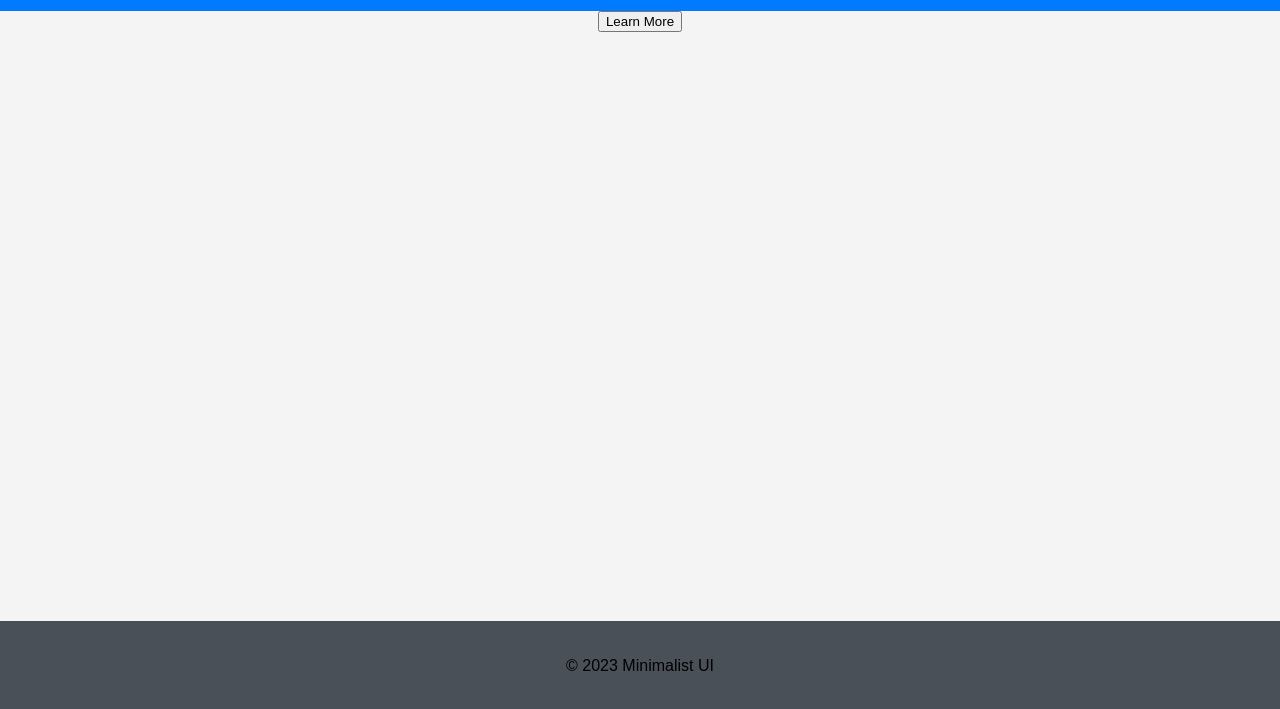
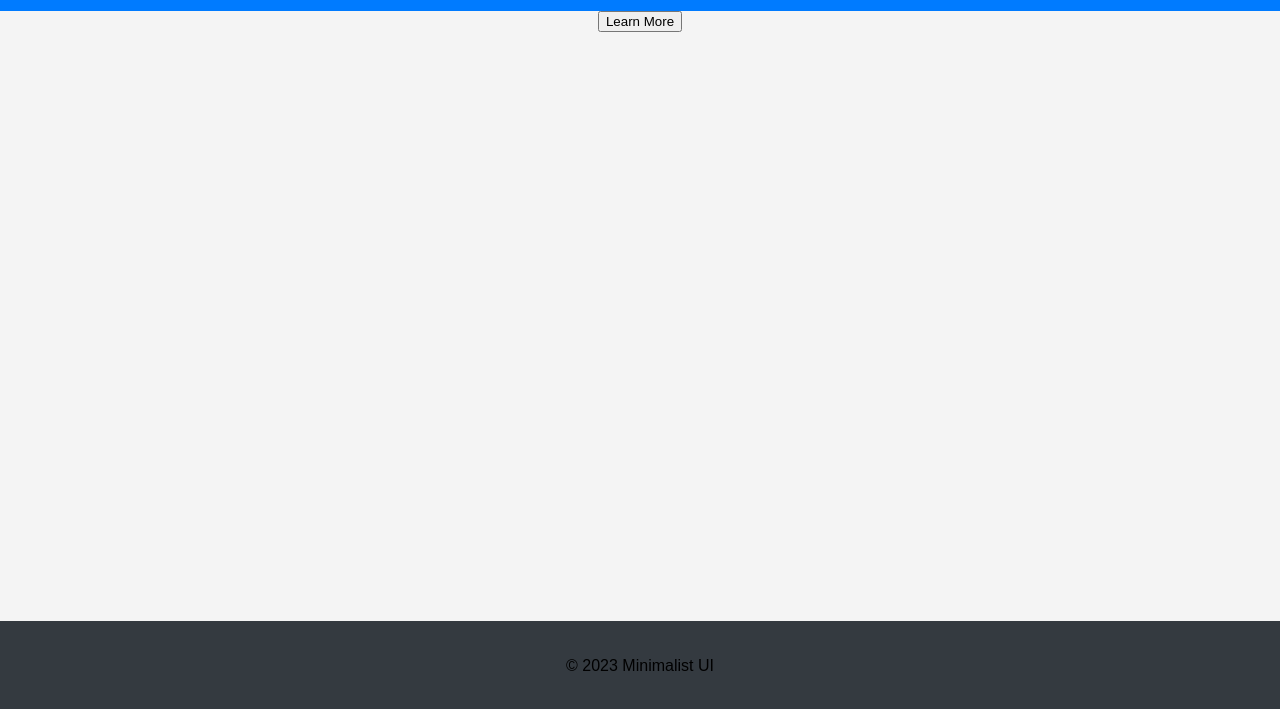
Before and after one commit to fladmorty1987/ui-minimalista, a plain HTML site: page index.html in a window 1280 px wide. Shown: the part 89-798 px from the top of the page. Drawn offline with Linux system fonts and the light colour scheme.

Commit message:
Update footer background color for better contrast

```diff
--- a/style.css
+++ b/style.css
@@ -42,5 +42,5 @@ footer {
     padding: 20px;
     text-align: center;
     width: 100%;
-    background-color: #495057; /* Updated for better contrast */
+    background-color: #343a40; /* Updated for better contrast */
 }
```
